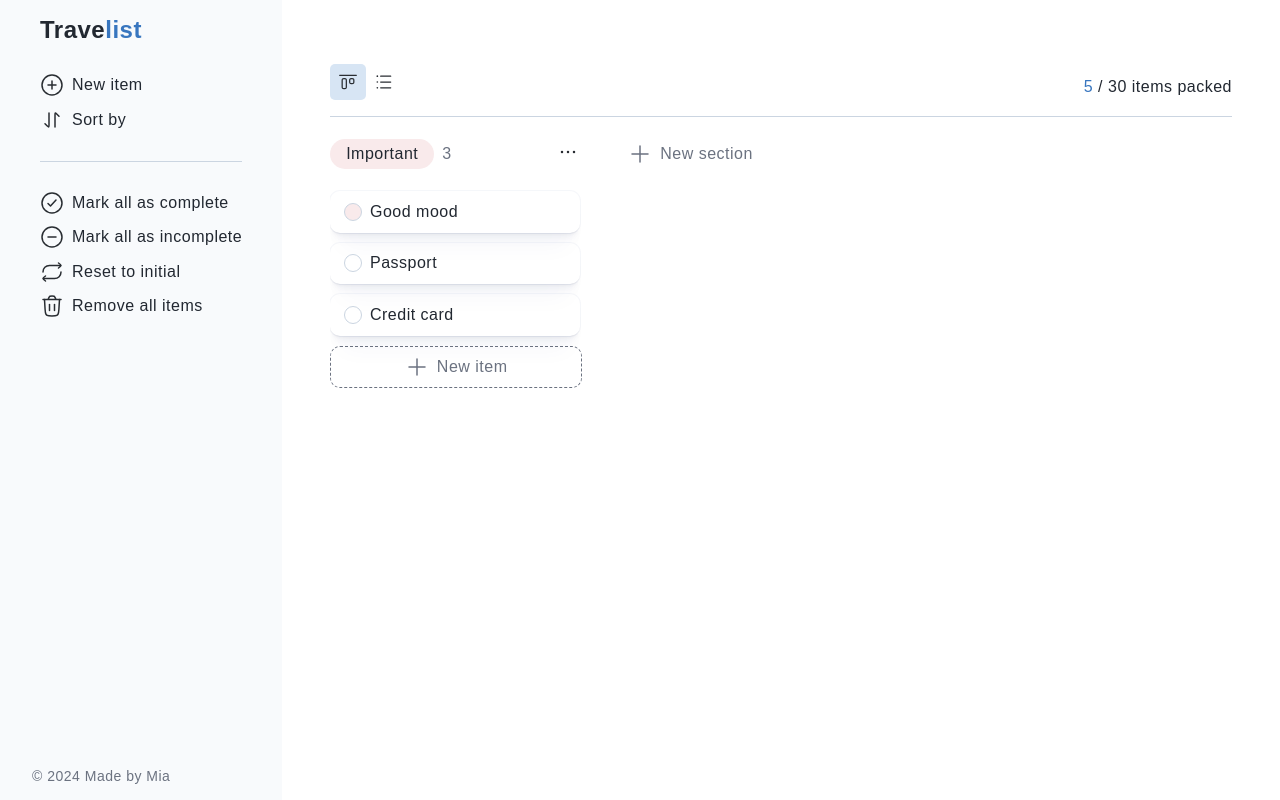
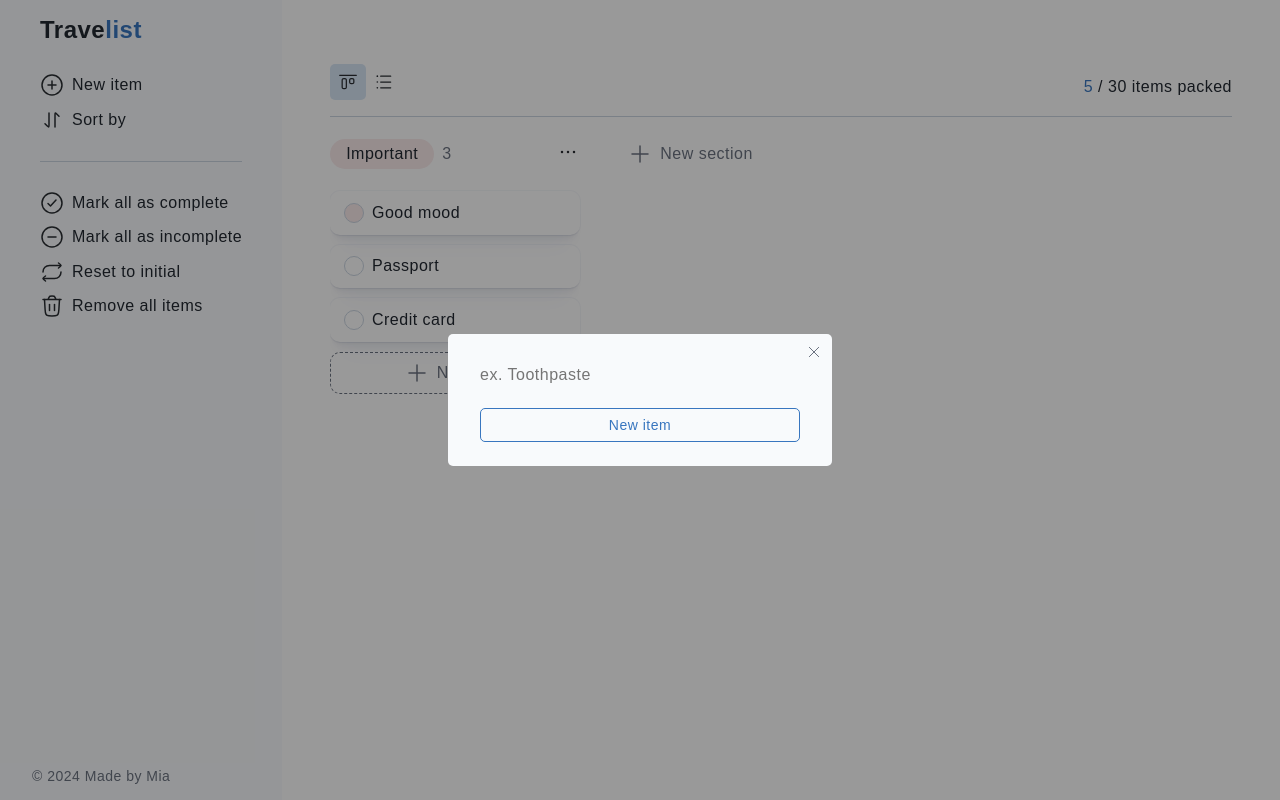
Before and after one commit to miawithcode/travelist, a React (Vite) app: page / in a window 1280 px wide. Built offline with nearby package versions, Linux system fonts and the light colour scheme; a web font is replaced by a local one.

Commit message:
feat: NewItemForm component

```diff
--- a/src/App.jsx
+++ b/src/App.jsx
@@ -1,3 +1,4 @@
+import NewItemForm from './components/NewItemForm';
 import Main from './components/Main';
 import Sidebar from './components/Sidebar';
 
@@ -6,6 +7,7 @@ const App = () => {
     <>
       <Sidebar />
       <Main />
+      <NewItemForm />
     </>
   );
 };
--- /dev/null
+++ b/src/components/NewItemForm.jsx
@@ -0,0 +1,16 @@
+import Cancel01Icon from './icons/Cancel01Icon';
+
+const NewItemForm = () => {
+  return (
+    <div className="new-item-form-layer">
+      <form className="new-item-form">
+        <button className="close-btn">
+          <Cancel01Icon width={16} height={16} color={'#6b7280'} />
+        </button>
+        <input type="text" placeholder="ex. Toothpaste" />
+        <button className="btn-add-item">New item</button>
+      </form>
+    </div>
+  );
+};
+export default NewItemForm;
--- a/src/index.css
+++ b/src/index.css
@@ -5,6 +5,7 @@
   --border: #cbd5e1;
   --text: #222831;
   --text-gray: #6b7280;
+  --text-light: #fff;
   --pink: #f9eaeb;
   --blue: #eaf4f9;
   --green: #eaf9f3;
@@ -37,6 +38,7 @@ body {
   height: 100svh;
   display: grid;
   grid-template-columns: auto 1fr;
+  position: relative;
 }
 
 aside {
@@ -65,7 +67,8 @@ main {
   gap: 1rem;
 }
 
-button {
+button,
+input {
   all: unset;
 }
 
@@ -274,3 +277,58 @@ label > input:checked {
   gap: 0.5rem;
   color: var(--text-gray);
 }
+
+.new-item-form-layer {
+  position: absolute;
+  top: 0;
+  left: 0;
+  right:: 0;
+  bottom: 0;
+  width: 100%;
+  height: 100%;
+  background-color: rgba(0, 0, 0, 0.4);
+  z-index: 1;
+  display: flex;
+  justify-content: center;
+  align-items: center;
+  /* display: none; */
+}
+
+.new-item-form {
+  width: 30vw;
+  padding: 1.5rem 2rem;
+  background-color: var(--background);
+  border-radius: var(--btn-radius);
+  display: flex;
+  flex-direction: column;
+  gap: 1rem;
+  position: relative;
+}
+
+.close-btn {
+  position: absolute;
+  right: 0.6rem;
+  top: 0.6rem;
+}
+
+.new-item-form > input {
+  flex: 1;
+  padding: 0.5rem 0;
+  /* border: 1px solid var(--border); */
+}
+
+.btn-add-item {
+  padding: 0.5rem 0;
+  text-align: center;
+  /* background-color: var(--primary); */
+  color: var(--primary);
+  border: 1px solid var(--primary);
+  background-color: transparent;
+  border-radius: var(--btn-radius);
+  font-size: 14px;
+}
+
+.btn-add-item:hover {
+  background-color: var(--primary-100);
+  /* color: var(--text-light); */
+}
```
